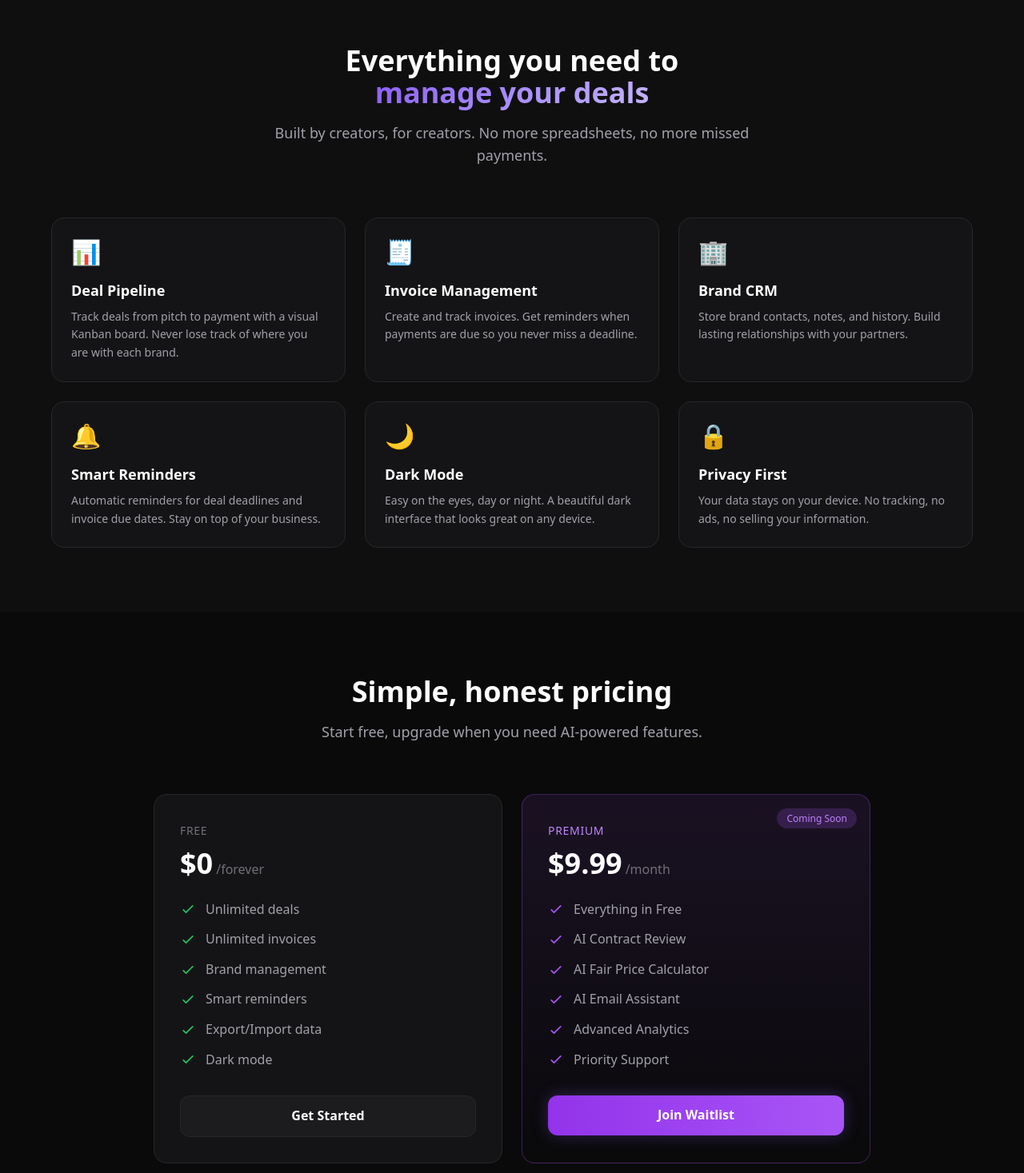
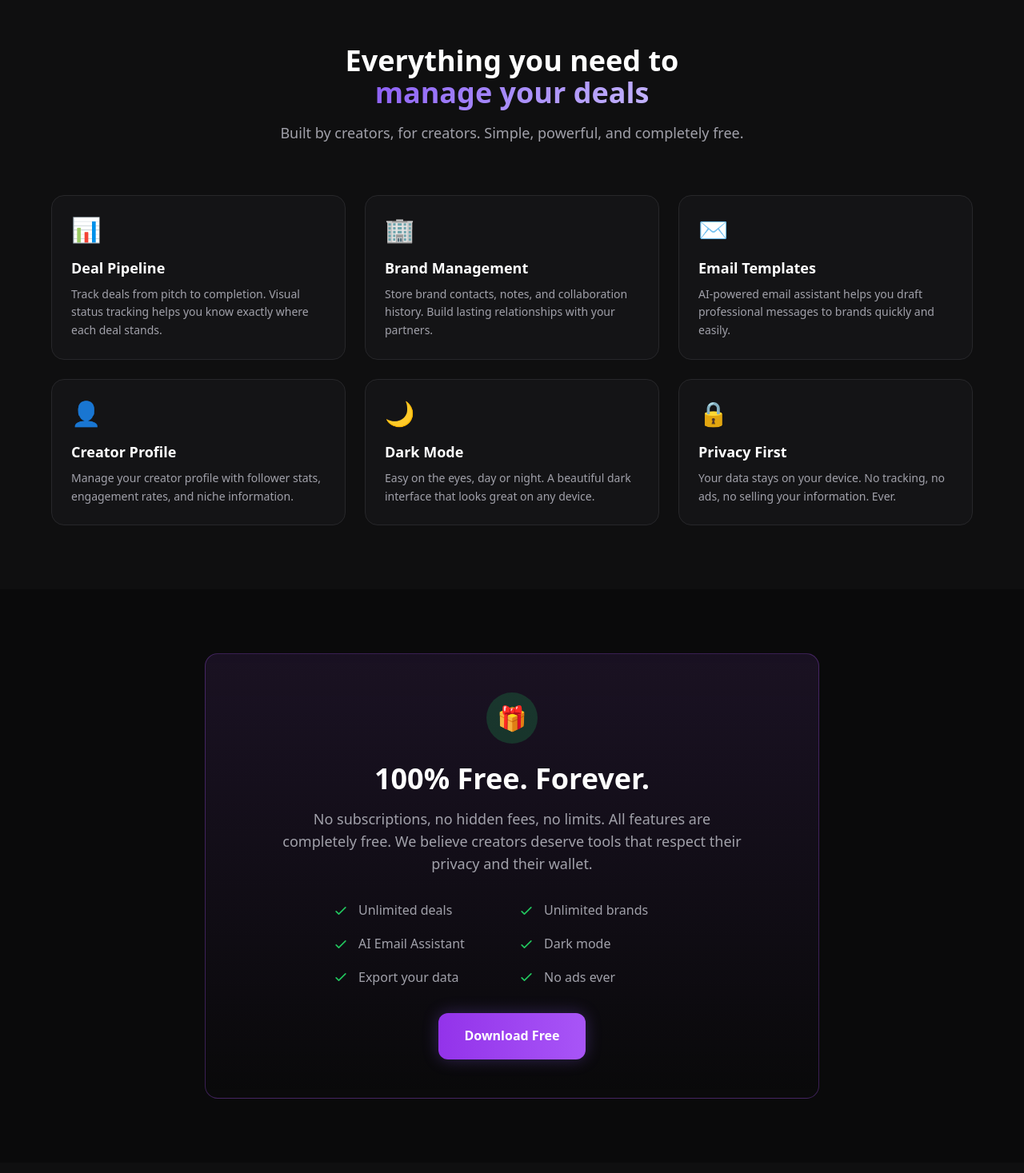
Before and after one commit to AI-AUTOSITE/dealkit-website, a Next.js app: page / in a window 1280 px wide. Shown: the part 1330-2797 px from the top of the page at 80% size. Built offline with nearby package versions, Linux system fonts and the light colour scheme.

Commit message:
Refactor: Update for app submission - remove subscription, add free model

```diff
--- a/app/page.tsx
+++ b/app/page.tsx
@@ -16,9 +16,6 @@ export default function Home() {
             <Link href="#features" className="text-sm text-[#a1a1aa] hover:text-white transition-colors">
               Features
             </Link>
-            <Link href="#pricing" className="text-sm text-[#a1a1aa] hover:text-white transition-colors">
-              Pricing
-            </Link>
             <Link href="/privacy" className="text-sm text-[#a1a1aa] hover:text-white transition-colors">
               Privacy
             </Link>
@@ -30,8 +27,8 @@ export default function Home() {
       <section className="pt-32 pb-20 px-6">
         <div className="max-w-4xl mx-auto text-center">
           <div className="animate-fade-in">
-            <span className="inline-block px-4 py-1.5 rounded-full bg-purple-500/10 border border-purple-500/20 text-purple-400 text-sm font-medium mb-6">
-              🚀 Now available on iOS & Android
+            <span className="inline-block px-4 py-1.5 rounded-full bg-green-500/10 border border-green-500/20 text-green-400 text-sm font-medium mb-6">
+              ✨ 100% Free - No Ads, No Tracking
             </span>
           </div>
 
@@ -41,11 +38,12 @@ export default function Home() {
           </h1>
 
           <p className="animate-fade-in-delay-2 text-xl text-[#a1a1aa] mb-10 max-w-2xl mx-auto">
-            Track your brand deals, invoices, and payments all in one place.
+            Track your brand deals, manage contacts, and stay organized.
             The mobile-first CRM built for influencers and content creators.
           </p>
 
           <div className="animate-fade-in-delay-3 flex flex-col sm:flex-row gap-4 justify-center">
+            {/* TODO: Update with actual App Store link after approval */}
             <a
               href="#"
               className="inline-flex items-center justify-center gap-2 px-8 py-4 rounded-xl bg-gradient-to-r from-purple-600 to-purple-500 text-white font-semibold hover:from-purple-500 hover:to-purple-400 transition-all glow"
@@ -55,6 +53,7 @@ export default function Home() {
               </svg>
               App Store
             </a>
+            {/* TODO: Update with actual Google Play link after approval */}
             <a
               href="#"
               className="inline-flex items-center justify-center gap-2 px-8 py-4 rounded-xl bg-[#1c1c1f] border border-[#27272a] text-white font-semibold hover:bg-[#27272a] transition-all"
@@ -93,7 +92,7 @@ export default function Home() {
                   {[
                     { brand: 'Nike', amount: '$2,500', status: 'Contracted', color: 'bg-teal-500' },
                     { brand: 'Spotify', amount: '$1,800', status: 'In Progress', color: 'bg-orange-500' },
-                    { brand: 'Adobe', amount: '$3,200', status: 'Paid', color: 'bg-green-500' },
+                    { brand: 'Adobe', amount: '$3,200', status: 'Completed', color: 'bg-green-500' },
                   ].map((deal, i) => (
                     <div key={i} className="bg-[#141416] rounded-xl p-3 mb-3 border border-[#27272a]">
                       <div className="flex items-center justify-between mb-2">
@@ -125,7 +124,7 @@ export default function Home() {
               <span className="gradient-text">manage your deals</span>
             </h2>
             <p className="text-[#a1a1aa] text-lg max-w-2xl mx-auto">
-              Built by creators, for creators. No more spreadsheets, no more missed payments.
+              Built by creators, for creators. Simple, powerful, and completely free.
             </p>
           </div>
 
@@ -134,22 +133,22 @@ export default function Home() {
               {
                 icon: '📊',
                 title: 'Deal Pipeline',
-                description: 'Track deals from pitch to payment with a visual Kanban board. Never lose track of where you are with each brand.',
-              },
-              {
-                icon: '🧾',
-                title: 'Invoice Management',
-                description: 'Create and track invoices. Get reminders when payments are due so you never miss a deadline.',
+                description: 'Track deals from pitch to completion. Visual status tracking helps you know exactly where each deal stands.',
               },
               {
                 icon: '🏢',
-                title: 'Brand CRM',
-                description: 'Store brand contacts, notes, and history. Build lasting relationships with your partners.',
+                title: 'Brand Management',
+                description: 'Store brand contacts, notes, and collaboration history. Build lasting relationships with your partners.',
               },
               {
-                icon: '🔔',
-                title: 'Smart Reminders',
-                description: 'Automatic reminders for deal deadlines and invoice due dates. Stay on top of your business.',
+                icon: '✉️',
+                title: 'Email Templates',
+                description: 'AI-powered email assistant helps you draft professional messages to brands quickly and easily.',
+              },
+              {
+                icon: '👤',
+                title: 'Creator Profile',
+                description: 'Manage your creator profile with follower stats, engagement rates, and niche information.',
               },
               {
                 icon: '🌙',
@@ -159,7 +158,7 @@ export default function Home() {
               {
                 icon: '🔒',
                 title: 'Privacy First',
-                description: 'Your data stays on your device. No tracking, no ads, no selling your information.',
+                description: 'Your data stays on your device. No tracking, no ads, no selling your information. Ever.',
               },
             ].map((feature, i) => (
               <div
@@ -179,36 +178,28 @@ export default function Home() {
         </div>
       </section>
 
-      {/* Pricing Section */}
-      <section id="pricing" className="py-20 px-6">
-        <div className="max-w-4xl mx-auto">
-          <div className="text-center mb-16">
+      {/* Free Forever Section (replaces Pricing) */}
+      <section className="py-20 px-6">
+        <div className="max-w-3xl mx-auto">
+          <div className="p-8 md:p-12 rounded-2xl bg-gradient-to-b from-purple-500/10 to-transparent border border-purple-500/30 text-center">
+            <div className="inline-flex items-center justify-center w-16 h-16 rounded-full bg-green-500/20 mb-6">
+              <span className="text-3xl">🎁</span>
+            </div>
             <h2 className="text-3xl md:text-4xl font-bold text-white mb-4">
-              Simple, honest pricing
+              100% Free. Forever.
             </h2>
-            <p className="text-[#a1a1aa] text-lg">
-              Start free, upgrade when you need AI-powered features.
+            <p className="text-[#a1a1aa] text-lg mb-8 max-w-xl mx-auto">
+              No subscriptions, no hidden fees, no limits. All features are completely free.
+              We believe creators deserve tools that respect their privacy and their wallet.
             </p>
-          </div>
-
-          <div className="grid md:grid-cols-2 gap-6">
-            {/* Free Plan */}
-            <div className="p-8 rounded-2xl bg-[#141416] border border-[#27272a]">
-              <div className="mb-6">
-                <span className="text-sm text-[#71717a] uppercase tracking-wider">Free</span>
-                <div className="flex items-baseline gap-1 mt-2">
-                  <span className="text-4xl font-bold text-white">$0</span>
-                  <span className="text-[#71717a]">/forever</span>
-                </div>
-              </div>
-              <ul className="space-y-3 mb-8">
+            <ul className="grid sm:grid-cols-2 gap-4 text-left max-w-md mx-auto mb-8">
               {[
                 'Unlimited deals',
-                  'Unlimited invoices',
-                  'Brand management',
-                  'Smart reminders',
-                  'Export/Import data',
+                'Unlimited brands',
+                'AI Email Assistant',
                 'Dark mode',
+                'Export your data',
+                'No ads ever',
               ].map((item, i) => (
                 <li key={i} className="flex items-center gap-3 text-[#a1a1aa]">
                   <svg className="w-5 h-5 text-green-500 flex-shrink-0" fill="none" viewBox="0 0 24 24" stroke="currentColor">
@@ -218,66 +209,94 @@ export default function Home() {
                 </li>
               ))}
             </ul>
-              <button className="w-full py-3 rounded-xl bg-[#1c1c1f] border border-[#27272a] text-white font-semibold hover:bg-[#27272a] transition-colors">
-                Get Started
-              </button>
-            </div>
-
-            {/* Premium Plan */}
-            <div className="p-8 rounded-2xl bg-gradient-to-b from-purple-500/10 to-transparent border border-purple-500/30 relative overflow-hidden">
-              <div className="absolute top-4 right-4">
-                <span className="px-3 py-1 rounded-full bg-purple-500/20 text-purple-400 text-xs font-medium">
-                  Coming Soon
-                </span>
-              </div>
-              <div className="mb-6">
-                <span className="text-sm text-purple-400 uppercase tracking-wider">Premium</span>
-                <div className="flex items-baseline gap-1 mt-2">
-                  <span className="text-4xl font-bold text-white">$9.99</span>
-                  <span className="text-[#71717a]">/month</span>
-                </div>
-              </div>
-              <ul className="space-y-3 mb-8">
-                {[
-                  'Everything in Free',
-                  'AI Contract Review',
-                  'AI Fair Price Calculator',
-                  'AI Email Assistant',
-                  'Advanced Analytics',
-                  'Priority Support',
-                ].map((item, i) => (
-                  <li key={i} className="flex items-center gap-3 text-[#a1a1aa]">
-                    <svg className="w-5 h-5 text-purple-500 flex-shrink-0" fill="none" viewBox="0 0 24 24" stroke="currentColor">
-                      <path strokeLinecap="round" strokeLinejoin="round" strokeWidth={2} d="M5 13l4 4L19 7" />
-                    </svg>
-                    {item}
-                  </li>
-                ))}
-              </ul>
-              <button className="w-full py-3 rounded-xl bg-gradient-to-r from-purple-600 to-purple-500 text-white font-semibold hover:from-purple-500 hover:to-purple-400 transition-all glow">
-                Join Waitlist
-              </button>
+            <div className="flex flex-col sm:flex-row gap-4 justify-center">
+              <a
+                href="#"
+                className="inline-flex items-center justify-center gap-2 px-8 py-4 rounded-xl bg-gradient-to-r from-purple-600 to-purple-500 text-white font-semibold hover:from-purple-500 hover:to-purple-400 transition-all glow"
+              >
+                Download Free
+              </a>
             </div>
           </div>
         </div>
       </section>
 
+      {/* Coming Soon - AI Features */}
+      <section className="py-20 px-6 bg-[#0f0f10]">
+        <div className="max-w-4xl mx-auto text-center">
+          <span className="inline-block px-4 py-1.5 rounded-full bg-purple-500/10 border border-purple-500/20 text-purple-400 text-sm font-medium mb-6">
+            🚀 Coming Soon
+          </span>
+          <h2 className="text-3xl md:text-4xl font-bold text-white mb-4">
+            More AI-Powered Features
+          </h2>
+          <p className="text-[#a1a1aa] text-lg mb-12 max-w-2xl mx-auto">
+            We&apos;re working on more powerful AI features to help you grow your creator business.
+          </p>
+
+          <div className="grid md:grid-cols-3 gap-6">
+            {[
+              {
+                icon: '📝',
+                title: 'AI Contract Review',
+                description: 'Automatically analyze contracts and highlight important terms, red flags, and negotiation points.',
+              },
+              {
+                icon: '💰',
+                title: 'Fair Price Calculator',
+                description: 'Get AI-powered pricing suggestions based on your metrics and industry standards.',
+              },
+              {
+                icon: '📈',
+                title: 'Analytics Dashboard',
+                description: 'Track your earnings, deal success rates, and growth over time with beautiful charts.',
+              },
+            ].map((feature, i) => (
+              <div
+                key={i}
+                className="p-6 rounded-2xl bg-[#141416]/50 border border-[#27272a] opacity-75"
+              >
+                <div className="text-3xl mb-4">{feature.icon}</div>
+                <h3 className="text-lg font-semibold text-white mb-2">
+                  {feature.title}
+                </h3>
+                <p className="text-[#71717a] text-sm leading-relaxed">
+                  {feature.description}
+                </p>
+              </div>
+            ))}
+          </div>
+        </div>
+      </section>
+
       {/* CTA Section */}
-      <section className="py-20 px-6 bg-[#0f0f10]">
+      <section className="py-20 px-6">
         <div className="max-w-3xl mx-auto text-center">
           <h2 className="text-3xl md:text-4xl font-bold text-white mb-6">
-            Ready to level up your<br />
+            Ready to organize your<br />
             <span className="gradient-text">creator business?</span>
           </h2>
           <p className="text-[#a1a1aa] text-lg mb-8">
-            Join thousands of creators who manage their deals with DealKit.
+            Download DealKit today and take control of your brand deals.
           </p>
           <div className="flex flex-col sm:flex-row gap-4 justify-center">
             <a
               href="#"
               className="inline-flex items-center justify-center gap-2 px-8 py-4 rounded-xl bg-gradient-to-r from-purple-600 to-purple-500 text-white font-semibold hover:from-purple-500 hover:to-purple-400 transition-all glow"
             >
-              Download Free
+              <svg className="w-5 h-5" viewBox="0 0 24 24" fill="currentColor">
+                <path d="M17.05 20.28c-.98.95-2.05.8-3.08.35-1.09-.46-2.09-.48-3.24 0-1.44.62-2.2.44-3.06-.35C2.79 15.25 3.51 7.59 9.05 7.31c1.35.07 2.29.74 3.08.8 1.18-.24 2.31-.93 3.57-.84 1.51.12 2.65.72 3.4 1.8-3.12 1.87-2.38 5.98.48 7.13-.57 1.5-1.31 2.99-2.54 4.09l.01-.01zM12.03 7.25c-.15-2.23 1.66-4.07 3.74-4.25.29 2.58-2.34 4.5-3.74 4.25z"/>
+              </svg>
+              App Store
+            </a>
+            <a
+              href="#"
+              className="inline-flex items-center justify-center gap-2 px-8 py-4 rounded-xl bg-[#1c1c1f] border border-[#27272a] text-white font-semibold hover:bg-[#27272a] transition-all"
+            >
+              <svg className="w-5 h-5" viewBox="0 0 24 24" fill="currentColor">
+                <path d="M3.609 1.814L13.792 12 3.61 22.186a.996.996 0 01-.61-.92V2.734a1 1 0 01.609-.92zm10.89 10.893l2.302 2.302-10.937 6.333 8.635-8.635zm3.199-3.198l2.807 1.626a1 1 0 010 1.73l-2.808 1.626L15.206 12l2.492-2.491zM5.864 2.658L16.8 8.99l-2.302 2.302-8.634-8.634z"/>
+              </svg>
+              Google Play
             </a>
           </div>
         </div>
--- a/app/privacy/page.tsx
+++ b/app/privacy/page.tsx
@@ -28,8 +28,8 @@ export default function PrivacyPolicy() {
       <main className="max-w-4xl mx-auto px-6 py-12">
         <article className="prose">
           <h1>Privacy Policy</h1>
-          <p><strong>Last Updated:</strong> December 24, 2025</p>
-          <p><strong>Effective Date:</strong> December 24, 2025</p>
+          <p><strong>Last Updated:</strong> January 12, 2026</p>
+          <p><strong>Effective Date:</strong> January 12, 2026</p>
 
           <p>
             Defrust (&quot;we,&quot; &quot;us,&quot; or &quot;our&quot;) operates the DealKit mobile application
@@ -58,8 +58,8 @@ export default function PrivacyPolicy() {
           </p>
           <ul>
             <li><strong>Deal Information:</strong> Brand names, deal values, deadlines, notes, and status</li>
-            <li><strong>Invoice Information:</strong> Invoice amounts, due dates, payment status</li>
             <li><strong>Brand/Contact Information:</strong> Company names, contact details, notes</li>
+            <li><strong>Profile Information:</strong> Your display name, social media handles, follower counts</li>
           </ul>
           <p>
             <strong>Important:</strong> This information is stored locally on your device and is not
@@ -81,14 +81,12 @@ export default function PrivacyPolicy() {
             </li>
           </ul>
 
-          <h3>2.3 AI-Powered Features (Premium)</h3>
+          <h3>2.3 AI-Powered Features</h3>
           <p>
-            DealKit offers optional AI-powered features that require sending data to our secure
+            DealKit offers AI-powered features that require sending data to our secure
             servers for processing. These features include:
           </p>
           <ul>
-            <li><strong>AI Contract Review:</strong> Analyzes contract text to highlight important terms</li>
-            <li><strong>AI Fair Price Calculator:</strong> Suggests pricing based on industry data</li>
             <li><strong>AI Email Assistant:</strong> Helps draft professional emails to brands</li>
           </ul>
           <p>
@@ -128,7 +126,7 @@ export default function PrivacyPolicy() {
 
           <h3>5.1 Local Storage</h3>
           <p>
-            Your deals, invoices, and brand information are stored locally on your device using
+            Your deals, brands, and profile information are stored locally on your device using
             secure database technology. This data remains on your device unless you:
           </p>
           <ul>
--- a/app/terms/page.tsx
+++ b/app/terms/page.tsx
@@ -28,8 +28,8 @@ export default function TermsOfService() {
       <main className="max-w-4xl mx-auto px-6 py-12">
         <article className="prose">
           <h1>Terms of Service</h1>
-          <p><strong>Last Updated:</strong> December 24, 2025</p>
-          <p><strong>Effective Date:</strong> December 24, 2025</p>
+          <p><strong>Last Updated:</strong> January 12, 2026</p>
+          <p><strong>Effective Date:</strong> January 12, 2026</p>
 
           <p>
             Welcome to DealKit. These Terms of Service (&quot;Terms&quot;) govern your use of the
@@ -63,22 +63,21 @@ export default function TermsOfService() {
             <li>Distribute, sell, or transfer the App without our permission</li>
           </ul>
 
-          <h2>4. Premium Features and Payments</h2>
+          <h2>4. Free Service</h2>
           <p>
-            DealKit offers both free and premium features. Premium features require a
-            subscription purchased through the Apple App Store or Google Play Store.
+            DealKit is currently provided free of charge. All features are available at no cost.
           </p>
           <ul>
-            <li>Subscription prices are displayed in the App</li>
-            <li>Subscriptions automatically renew unless canceled</li>
-            <li>Refunds are subject to Apple/Google&apos;s refund policies</li>
-            <li>We reserve the right to change pricing with reasonable notice</li>
+            <li>We reserve the right to introduce premium features in the future</li>
+            <li>If premium features are introduced, existing free features will remain free</li>
+            <li>Any future paid features will be clearly marked and optional</li>
+            <li>We will provide reasonable notice before any pricing changes</li>
           </ul>
 
           <h2>5. AI-Powered Features</h2>
           <p>
-            Our AI-powered features (Contract Review, Fair Price Calculator, Email Assistant)
-            are provided &quot;as is&quot; and for informational purposes only.
+            Our AI-powered features (such as the Email Assistant) are provided &quot;as is&quot;
+            and for informational purposes only.
           </p>
           <ul>
             <li>AI suggestions are not professional legal, financial, or business advice</li>
```
Also changed, not shown: 1 other file (tests, documents, lock files or other folders). Lines whose indentation alone changed are shown as unchanged.
